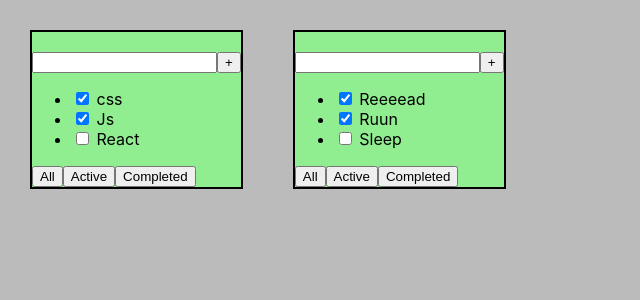
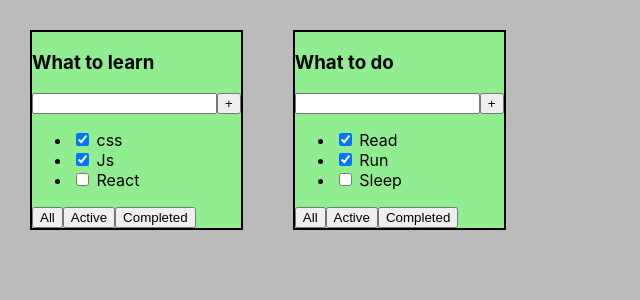
Before and after one commit to Vance051/1-todolist, a React (Create React App) app: page / in a window 1280 px wide. Shown: the top 300 px of the page, without its empty margins (0-640 px from the left). Built offline with nearby package versions, Linux system fonts and the light colour scheme.

Commit message:
Lesson1/microtask - сделал работающие кнопки

```diff
--- a/src/App.tsx
+++ b/src/App.tsx
@@ -1,23 +1,41 @@
 import React from 'react';
 import './App.css';
-import {TaskType, TodoList} from "./TodoList";
+import {TodoList} from "./Components/TodoList";
 
+export type TaskType = {
+    id: number
+    title: string
+    isDone: boolean
+}
+export type PropsTodoList = {
+    todoTitle: string
+    tasks: TaskType[]
+}
 
 function App() {
-    let task1:TaskType[] = [
-        {id:1, title:'css', isDone:true},
-        {id:2, title:'Js', isDone:true},
-        {id:3, title:'React', isDone:false},
+    //BLL
+    const todoTitle1: string = 'What to learn'
+    const todoTitle2: string = 'What to do'
+    const task1: TaskType[] = [
+        {id: 1, title: 'css', isDone: true},
+        {id: 2, title: 'Js', isDone: true},
+        {id: 3, title: 'React', isDone: false},
     ]
-    let task2:TaskType[] = [
-        {id:1, title:'Reeeead', isDone:true},
-        {id:2, title:'Ruun', isDone:true},
-        {id:3, title:'Sleep', isDone:false},
+    const task2: TaskType[] = [
+        {id: 1, title: 'Read', isDone: true},
+        {id: 2, title: 'Run', isDone: true},
+        {id: 3, title: 'Sleep', isDone: false},
     ]
+
+    //UI---------------------------------
     return (
         <div className="App">
-            <TodoList title='WHat to leeeeern' tasks={task1}/>
-            <TodoList title='WHat to doooooo' tasks={task2}/>
+            <TodoList
+                todoTitle={todoTitle1}
+                tasks={task1}/>
+            <TodoList
+                todoTitle={todoTitle2}
+                tasks={task2}/>
         </div>
     );
 }
--- /dev/null
+++ b/src/Components/Button.tsx
@@ -0,0 +1,18 @@
+import React from 'react';
+
+type ButtonType = {
+    name: string
+    callBack: () => void
+}
+const Button = (props: ButtonType) => {
+    const onClickHandler = () => {
+        props.callBack()
+    }
+    return (
+        <button onClick={onClickHandler}>
+            {props.name}
+        </button>
+    );
+};
+
+export default Button;
--- /dev/null
+++ b/src/Components/TodoList.tsx
@@ -0,0 +1,40 @@
+import React, {FC} from "react";
+import {PropsTodoList} from "../App";
+import Button from "./Button";
+
+
+export const TodoList: FC<PropsTodoList> = (
+    {todoTitle, tasks}) => {
+
+    // const {todoTitle, tasks} = props
+    const ButtonFoo = (name: string) => {
+        console.log(`Its ${name}  Button`)
+    }
+
+    return (
+        <div>
+            <h3>{todoTitle}</h3>
+            <div>
+                <input/>
+                <button>+</button>
+            </div>
+            <ul>
+                {tasks.map((task) => (
+                    <li><input type="checkbox" checked={task.isDone}/> <span>{task.title}</span></li>))}
+
+            </ul>
+            <div>
+                {/*<button onClick={(event: React.MouseEvent<HTMLButtonElement>) => onClickHandler('All')}>All</button>*/}
+                {/*<button onClick={(event: React.MouseEvent<HTMLButtonElement>) => onClickHandler('Active')}>Active*/}
+                {/*</button>*/}
+                {/*<button*/}
+                {/*    onClick={(event: React.MouseEvent<HTMLButtonElement>) => onClickHandler('Completed')}>Completed*/}
+                {/*</button>*/}
+
+                <Button callBack={() => ButtonFoo('All')} name={'All'}/>
+                <Button callBack={() => ButtonFoo("Active")} name={'Active'}/>
+                <Button callBack={() => ButtonFoo('Completed')} name={'Completed'}/>
+
+            </div>
+        </div>)
+}
--- a/src/TodoList.tsx
+++ /dev/null
@@ -1,26 +0,0 @@
-import React, {FC} from "react";
-import {PropsTodoList} from "./App";
-
-
-export const TodoList: FC<PropsTodoList> = (
-    {todoTitle, tasks}) => {
-    // const {todoTitle, tasks} = props
-    return (
-        <div>
-            <h3>{todoTitle}</h3>
-            <div>
-                <input/>
-                <button>+</button>
-            </div>
-            <ul>
-                {tasks.map((task) => (
-                    <li><input type="checkbox" checked={task.isDone}/> <span>{task.title}</span></li>))}
-
-            </ul>
-            <div>
-                <button>All</button>
-                <button>Active</button>
-                <button>Completed</button>
-            </div>
-        </div>)
-}
```
